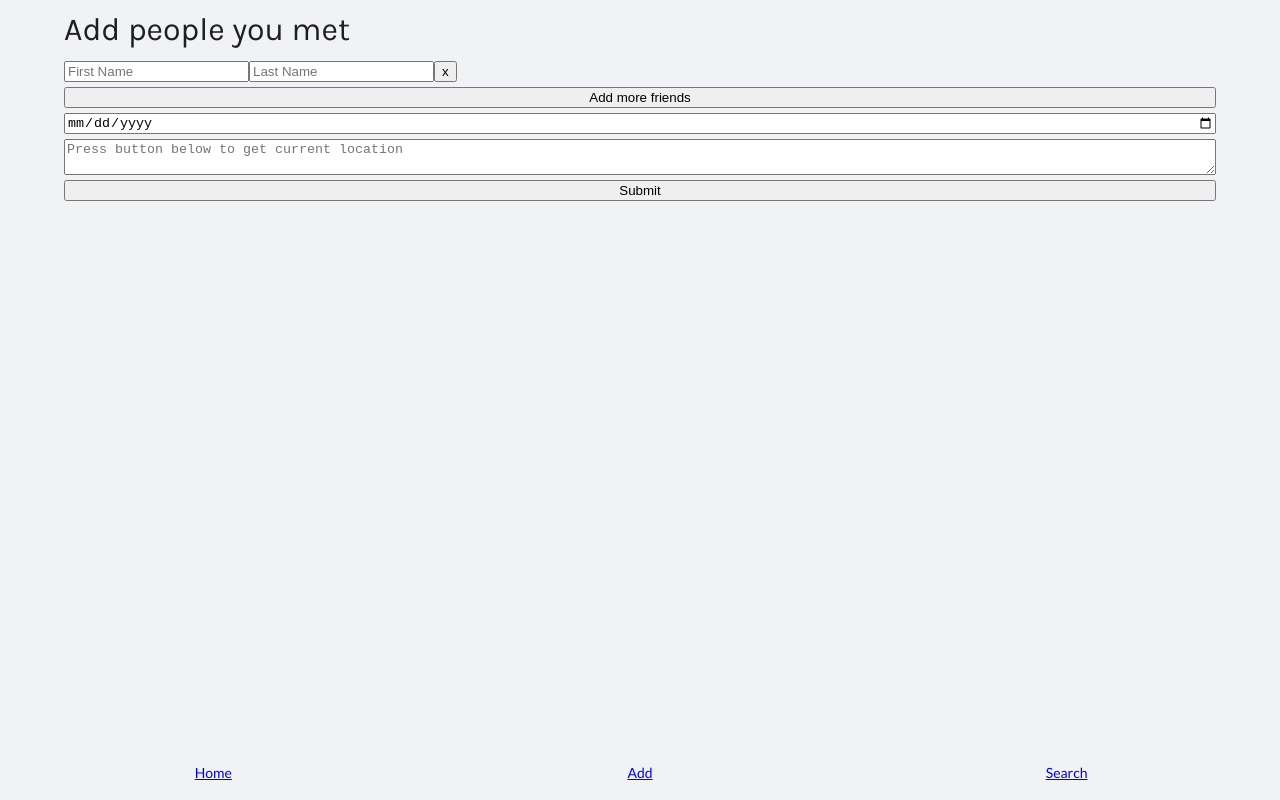
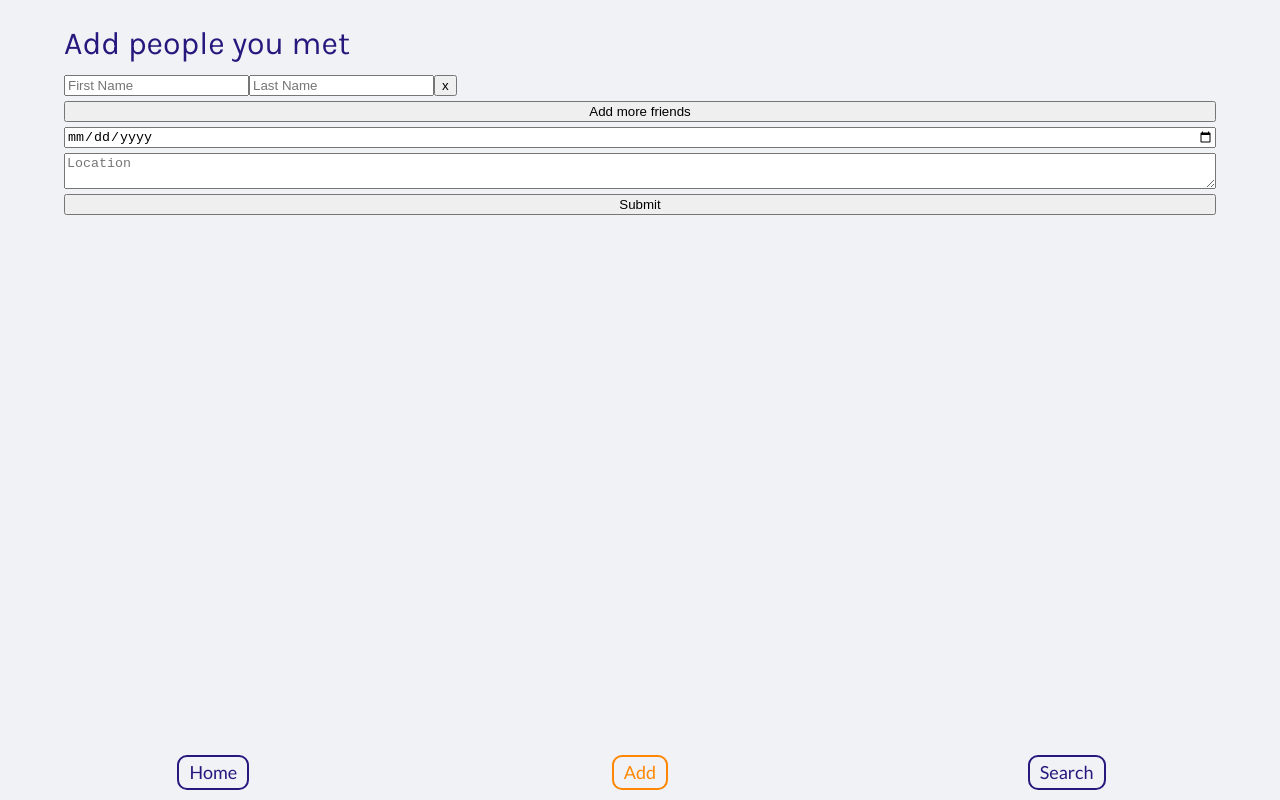
Before and after one commit to mar-zim/spread-love, a React (Create React App) app: page /addentry in a window 1280 px wide. Built offline with nearby package versions, Linux system fonts and the light colour scheme.

Commit message:
Add Styling to headers and list-item

```diff
--- a/src/GlobalStyles.js
+++ b/src/GlobalStyles.js
@@ -27,28 +27,28 @@ body {
   color: var(--grey-2);
 }
 
-h1, h2, h3, h4, h5{
-  margin: 6px 0;
+h1, h2, h3, h4 {
+  margin: 20px 0 6px 0;
   font-family: var(--fontheader);
   font-weight: normal;
-  color: var(--grey-3);
+  color: var(--darkblue);
 }
 
 h1 {
-  font-size: 48px;
+  font-size: 32px;
 }
 
 h2 {
-  font-size: 32px;
+  font-size: 24px;
 }
 
 h3 {
-  font-size: 24px;
-  color: var(--grey-2);
+  font-size: 20px;
+  color: var(--lightblue);
 }
 
 h4 {
-  font-size: 20px;
-  color: var(--grey-2);
+  font-size: 16px;
+  color: var(--lightblue);
 }
 `
--- a/src/components/AddPeopleForm.js
+++ b/src/components/AddPeopleForm.js
@@ -1,6 +1,5 @@
 import axios from 'axios'
 import React, { useState, useEffect } from 'react'
-import 'react-datepicker/dist/react-datepicker.css'
 import { useForm, useFieldArray } from 'react-hook-form'
 import styled from 'styled-components'
 import { v4 as uuidv4 } from 'uuid'
@@ -98,7 +97,7 @@ export default function AddPeopleForm({ encounters, setEncounters }) {
         ref={register({
           required: true,
         })}
-        placeholder="Press button below to get current location"
+        placeholder="Location"
       />
       {/* )} */}
       {errors.location && <div>Please enter a location</div>}
--- /dev/null
+++ b/src/components/HorizontalLine.js
@@ -0,0 +1,9 @@
+import styled from 'styled-components'
+
+export const HorizontalLine = styled.div`
+  height: 1px;
+  width: 100%;
+  background-color: var(--orange);
+  margin-top: 10px;
+  text-align: center;
+`
--- a/src/components/ListItem.js
+++ b/src/components/ListItem.js
@@ -1,8 +1,10 @@
 import React from 'react'
+import { HorizontalLine } from './HorizontalLine'
+import styled from 'styled-components'
 
 export default function ListItem({ encounter }) {
   return (
-    <>
+    <ListItemGrid>
       <h4>Date: {encounter.date}</h4>
       <div>People:</div>
       <ul>
@@ -12,7 +14,29 @@ export default function ListItem({ encounter }) {
           </li>
         ))}
       </ul>
-      <div>Location: {encounter.location}</div>
-    </>
+      <div>Location: </div>
+      <div>{encounter.location}</div>
+      <StyledLine />
+    </ListItemGrid>
   )
 }
+
+const ListItemGrid = styled.section`
+  display: grid;
+  grid-template-columns: 1fr 3fr;
+  grid-template-rows: auto;
+
+  h4 {
+    grid-column: 1 / span 2;
+  }
+
+  ul {
+    list-style: none;
+    padding: 0;
+    margin: 0;
+  }
+`
+
+const StyledLine = styled(HorizontalLine)`
+  grid-column: 1 / span 2;
+`
--- a/src/components/Navigation.js
+++ b/src/components/Navigation.js
@@ -5,11 +5,15 @@ import styled from 'styled-components'
 export default function Navigation() {
   return (
     <StyledNavigation>
-      <NavLink exact to="/">
+      <StyledNavLink exact to="/" activeClassName="active">
         Home
-      </NavLink>
-      <NavLink to="/addentry">Add</NavLink>
-      <NavLink to="/search">Search</NavLink>
+      </StyledNavLink>
+      <StyledNavLink to="/addentry" activeClassName="active">
+        Add
+      </StyledNavLink>
+      <StyledNavLink to="/search" activeClassName="active">
+        Search
+      </StyledNavLink>
     </StyledNavigation>
   )
 }
@@ -20,5 +24,19 @@ const StyledNavigation = styled.div`
   align-items: center;
   justify-items: center;
   width: 100%;
-  height: 56px;
+  .active {
+    color: var(--orange);
+    border: 2px solid var(--orange);
+  }
 `
+
+const StyledNavLink = styled(NavLink)`
+  margin: 0;
+  padding: 2px 10px;
+  text-decoration: none;
+  cursor: pointer;
+  font-size: 18px;
+  color: var(--darkblue);
+  border: 2px solid var(--darkblue);
+  border-radius: 10px;
+`
--- a/src/pages/AddEntryPage.js
+++ b/src/pages/AddEntryPage.js
@@ -4,7 +4,7 @@ import AddPeopleForm from '../components/AddPeopleForm'
 export default function AddEntryPage({ encounters, setEncounters }) {
   return (
     <>
-      <h2>Add people you met</h2>
+      <h1>Add people you met</h1>
       <AddPeopleForm encounters={encounters} setEncounters={setEncounters} />
     </>
   )
--- a/src/pages/HomePage.js
+++ b/src/pages/HomePage.js
@@ -7,13 +7,13 @@ export default function HomePage({ encounters }) {
 
   return (
     <>
-      <h2>Welcome!</h2>
+      <h1>Welcome!</h1>
       <div>
         Below you see your list of friends, you met in the last 14 days. If you
         want to add a new meeting with a freind, got to "Add", if you want to
         search for meetings with specific friends, go to "Search".
       </div>
-      <h4>These were your encounters in the last 14 days</h4>
+      <h2>Last 14 days</h2>
       <EncounterList shownEntries={encountersLast14Days} />
     </>
   )
--- a/src/pages/SearchEntriesPage.js
+++ b/src/pages/SearchEntriesPage.js
@@ -19,7 +19,7 @@ export default function SearchEntriesPage({ encounters }) {
 
   return (
     <>
-      <h2>Search for entries</h2>
+      <h1>Search for entries</h1>
       <Search
         setSearchTerm={setSearchTerm}
         searchTerm={searchTerm}
```
